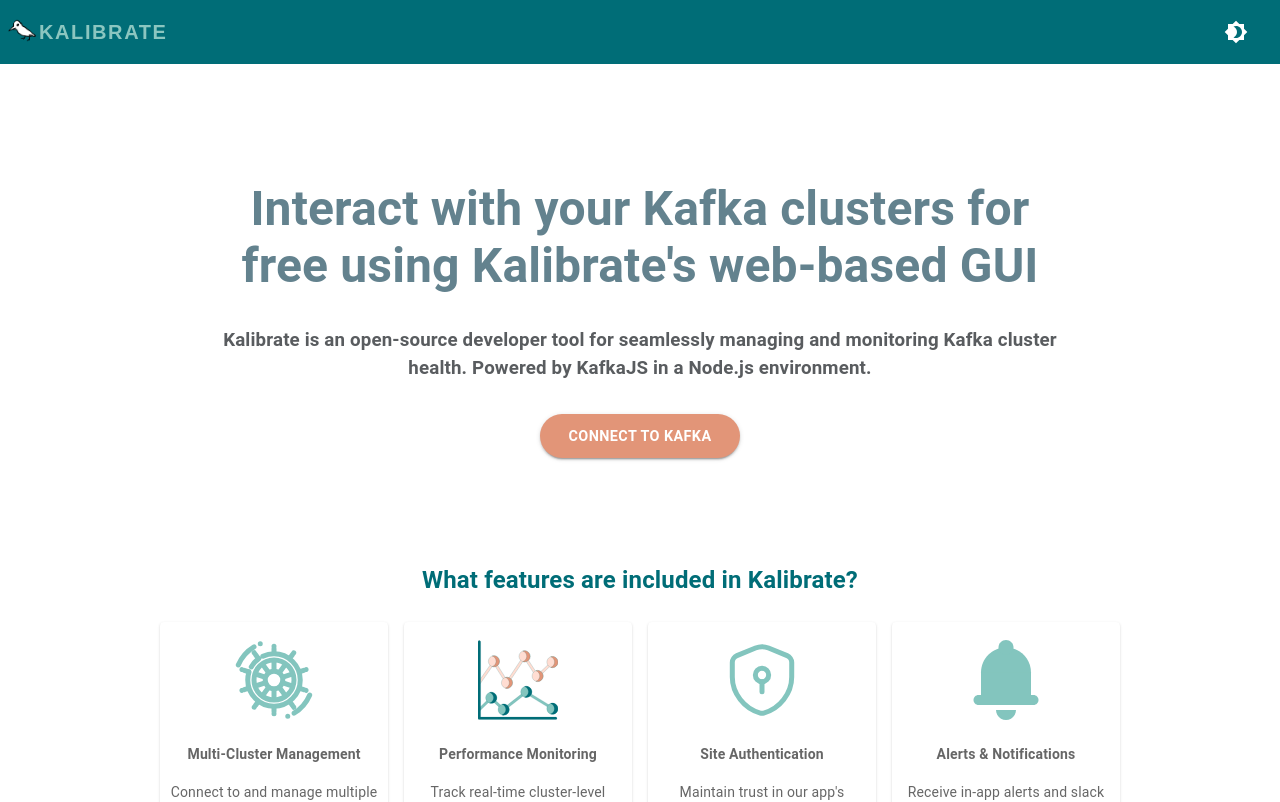
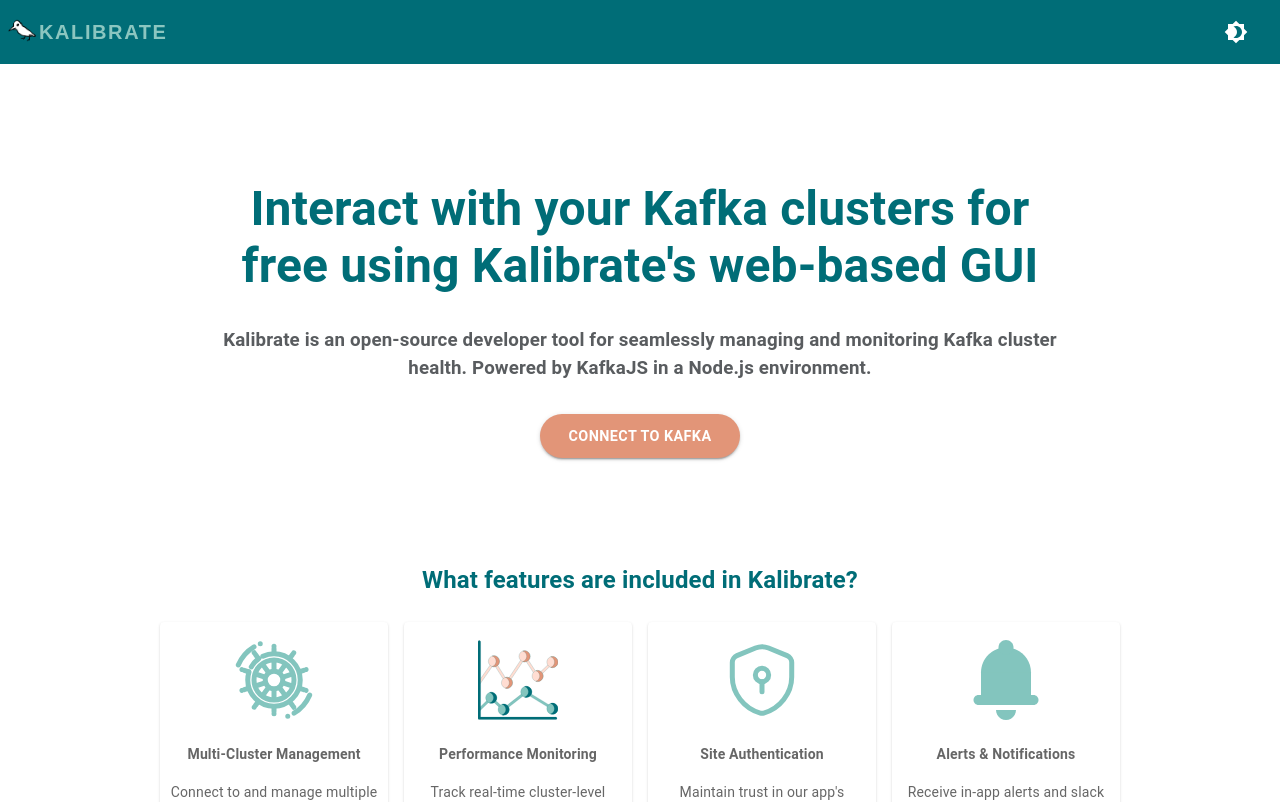
Before and after one commit to oslabs-beta/kalibrate, a React (Vite) app: page / in a window 1280 px wide. Shown: the top 802 px of the page. Built offline with nearby package versions, Linux system fonts and the light colour scheme.

Commit message:
Remove h1 styling

```diff
--- a/src/client/stylesheets/style.scss
+++ b/src/client/stylesheets/style.scss
@@ -14,10 +14,6 @@ body,
 main {
   max-height: 100%;
   margin: 0;
-}
-
-h1 {
-  color: var(--darkestBlue);
 }
 
 .err {
```
